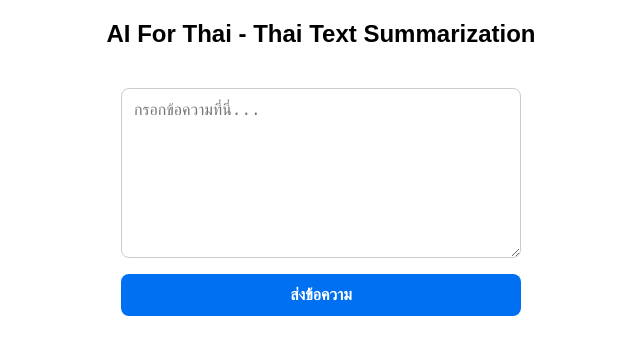
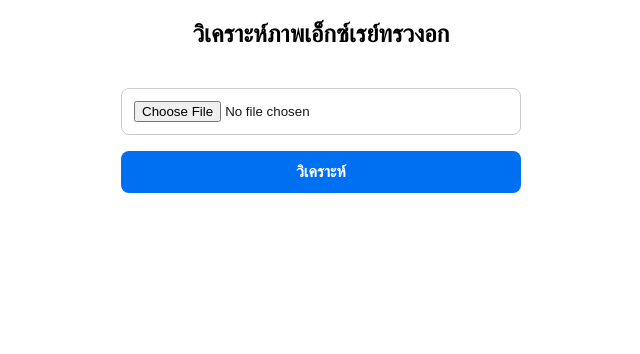
Before and after one commit to meen2161/NextJS-AiForThai, a Next.js app: page / in a window 1280 px wide. Shown: the top 354 px of the page, without its empty margins (319-959 px from the left). Built offline with nearby package versions, Linux system fonts and the light colour scheme.

Commit message:
Demo | Medical image

```diff
--- a/package.json
+++ b/package.json
@@ -10,6 +10,7 @@
   },
   "dependencies": {
     "axios": "^1.11.0",
+    "form-data": "^4.0.4",
     "next": "15.4.5",
     "react": "19.1.0",
     "react-dom": "19.1.0"
--- /dev/null
+++ b/src/app/api/chestxray/route.ts
@@ -0,0 +1,44 @@
+import { NextRequest, NextResponse } from "next/server";
+import axios from "axios";
+import FormDataNode from "form-data";
+
+export async function POST(request: NextRequest) {
+  try {
+    const formData = await request.formData();
+    const file = formData.get("file");
+
+    if (!file || !(file instanceof Blob)) {
+      return NextResponse.json({ error: "No file uploaded" }, { status: 400 });
+    }
+
+
+    const buffer = Buffer.from(await file.arrayBuffer());
+
+
+    const newFormData = new FormDataNode();
+    newFormData.append("file", buffer, {
+      filename: (file as any).name || "file.jpg",
+      contentType: file.type || "image/jpeg",
+    });
+
+
+    const response = await axios.post(
+      "https://api.aiforthai.in.th/chestxray",
+      newFormData,
+      {
+        headers: {
+          Apikey: process.env.API_KEY || "",
+          ...newFormData.getHeaders(),
+        },
+      }
+    );
+
+    return NextResponse.json(response.data);
+  } catch (error: any) {
+    console.error("API Error:", error.response?.data || error.message);
+    return NextResponse.json(
+      { error: "เกิดข้อผิดพลาดในการเชื่อมต่อ API" },
+      { status: error.response?.status || 500 }
+    );
+  }
+}
--- a/src/app/page.tsx
+++ b/src/app/page.tsx
@@ -1,31 +1,58 @@
-"use client"
+"use client";
 
-import Image from "next/image";
 import { useState } from "react";
-import styles from "./page.module.css";
-import axios from "axios";
 
 export default function Home() {
-  const [text, setText] = useState("");
+  const [file, setFile] = useState<File | null>(null);
+  const [result, setResult] = useState<any>(null);
   const [loading, setLoading] = useState(false);
-  const [response, setResponse] = useState<string | null>(null);
+  const [error, setError] = useState<string | null>(null);
+
+  const handleFileChange = (e: React.ChangeEvent<HTMLInputElement>) => {
+    if (e.target.files && e.target.files.length > 0) {
+      setFile(e.target.files[0]);
+      setResult(null);
+      setError(null);
+    }
+  };
 
   const handleSubmit = async (e: React.FormEvent) => {
     e.preventDefault();
+
+    if (!file) {
+      setError("กรุณาเลือกไฟล์ภาพก่อน");
+      return;
+    }
+
+    if (file.size > 2 * 1024 * 1024) {
+      setError("ไฟล์ต้องไม่เกิน 2 MB");
+      return;
+    }
+
     setLoading(true);
-    setResponse(null);
+    setError(null);
+    setResult(null);
+
     try {
-      console.log("Sending text to API:", text);
-      const res = await axios.post('/api/summarize/', {
-        text: text
+      const formData = new FormData();
+      formData.append("file", file);
+
+      const res = await fetch("/api/chestxray", {
+        method: "POST",
+        body: formData,
       });
-      console.log(res.data);
-      setResponse(JSON.stringify(res.data, null, 2));
+
+      if (!res.ok) {
+        throw new Error(`HTTP error! status: ${res.status}`);
+      }
+
+      const data = await res.json();
+      setResult(data);
     } catch (err: any) {
-      console.error('Error:', err);
-      setResponse(err.response?.data?.error || "เกิดข้อผิดพลาดในการเชื่อมต่อ API");
+      setError("เกิดข้อผิดพลาด: " + err.message);
+    } finally {
+      setLoading(false);
     }
-    setLoading(false);
   };
 
   return (
@@ -48,8 +75,9 @@ export default function Home() {
           textAlign: "center",
         }}
       >
-        AI For Thai - Thai Text Summarization
+        วิเคราะห์ภาพเอ็กซ์เรย์ทรวงอก
       </h1>
+
       <form
         onSubmit={handleSubmit}
         style={{
@@ -60,23 +88,20 @@ export default function Home() {
           maxWidth: "90vw",
         }}
       >
-        <textarea
-          value={text}
-          onChange={(e) => setText(e.target.value)}
-          rows={8}
-          placeholder="กรอกข้อความที่นี่..."
+        <input
+          type="file"
+          accept=".jpg,.jpeg,.png"
+          onChange={handleFileChange}
           style={{
-            width: "100%",
             padding: 12,
-            fontSize: 16,
             borderRadius: 8,
             border: "1px solid #ccc",
-            resize: "vertical",
+            cursor: "pointer",
           }}
         />
         <button
           type="submit"
-          disabled={loading || !text.trim()}
+          disabled={loading || !file}
           style={{
             padding: "12px 0",
             fontSize: 16,
@@ -84,28 +109,56 @@ export default function Home() {
             border: "none",
             background: "#0070f3",
             color: "#fff",
-            cursor: loading ? "not-allowed" : "pointer",
+            cursor: loading || !file ? "not-allowed" : "pointer",
             fontWeight: "bold",
           }}
         >
-          {loading ? "กำลังส่ง..." : "ส่งข้อความ"}
+          {loading ? "กำลังวิเคราะห์..." : "วิเคราะห์"}
         </button>
-        {response && (
+      </form>
+
+      {error && (
+        <p
+          style={{
+            marginTop: 8,
+            color: "red",
+            fontWeight: "bold",
+            maxWidth: 400,
+            textAlign: "center",
+          }}
+        >
+          {error}
+        </p>
+      )}
+
+      {result && (
         <div
           style={{
-              marginTop: 8,
+            marginTop: 20,
             background: "#f5f5f5",
             padding: 12,
             borderRadius: 8,
             fontSize: 14,
             color: "#333",
-              wordBreak: "break-all",
+            wordBreak: "break-word",
+            maxWidth: 400,
+            textAlign: "center",
           }}
         >
-            {response}
+          {result.OK && result.objects?.length > 0 ? (
+            <>
+              <p>
+                <strong>สถานะ:</strong> {result.objects[0].result}
+              </p>
+              <p>
+                <strong>ความน่าเชื่อถือ:</strong> {result.objects[0].score}
+              </p>
+            </>
+          ) : (
+            <p>ไม่สามารถวิเคราะห์ได้</p>
+          )}
         </div>
       )}
-      </form>
     </div>
   );
 }
```
Also changed, not shown: 2 other files (tests, documents, lock files or other folders). Lines whose indentation alone changed are shown as unchanged.
